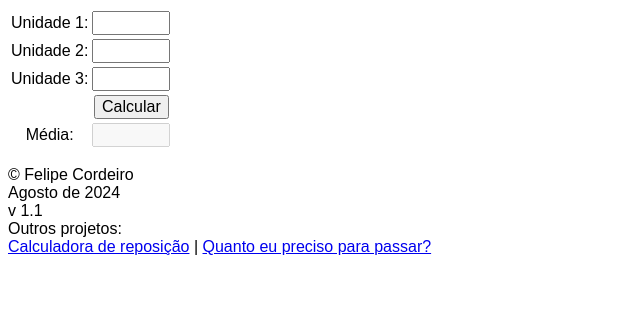
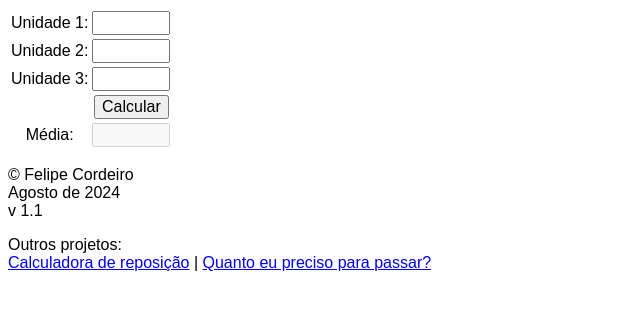
Before and after one commit to fecordeiro98/media-UFRN, a plain HTML site: page index.html in a window 1280 px wide. Shown: the whole page, without its empty margins (0-640 px from the left). Drawn offline with Linux system fonts and the light colour scheme.

Commit message:
Update style.css

```diff
--- a/style.css
+++ b/style.css
@@ -11,3 +11,7 @@ input[type=number] {
 footer {
     margin-top: 12pt;
 }
+
+#espacador {
+    height: 12pt;
+}
```
